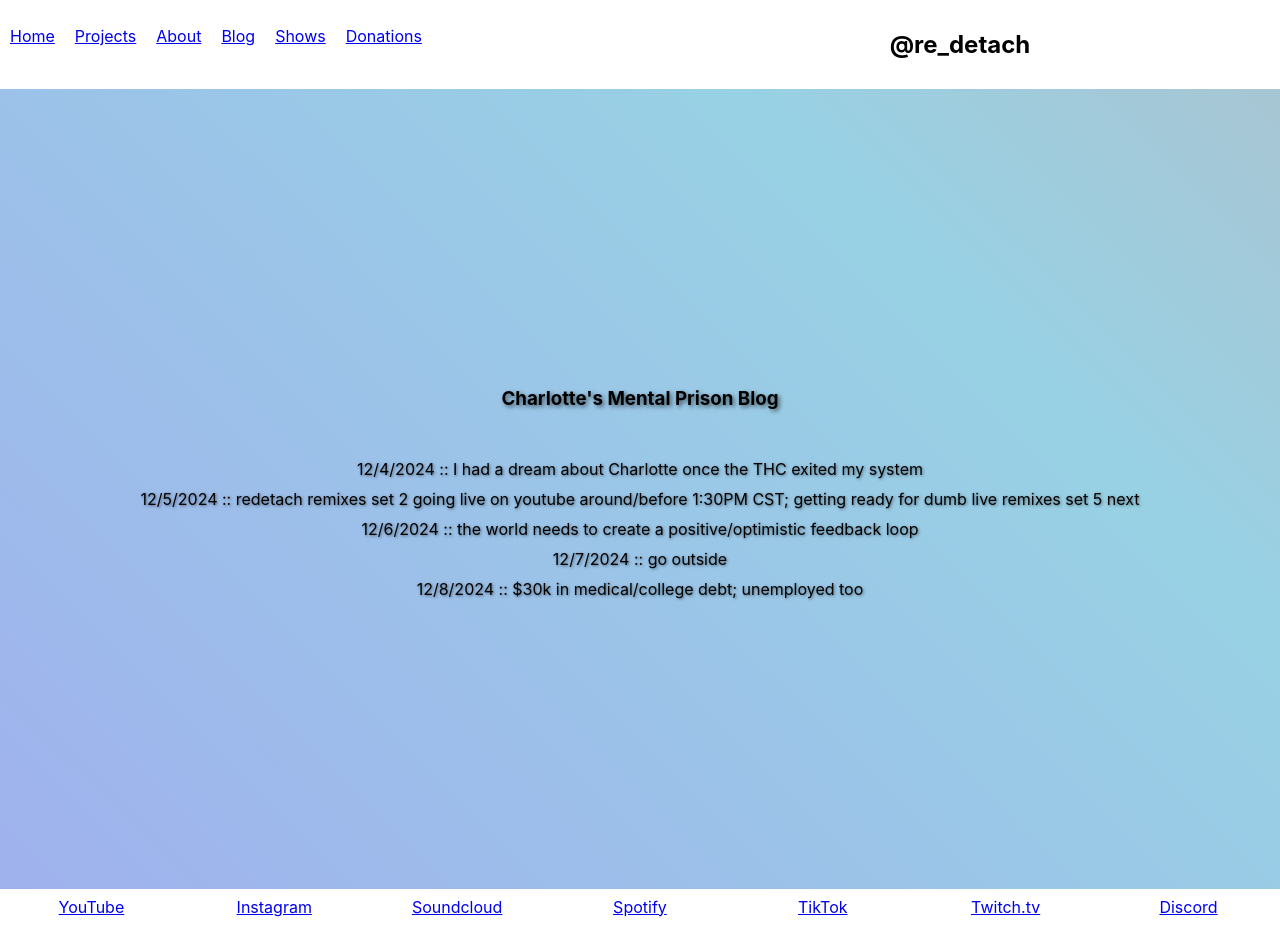
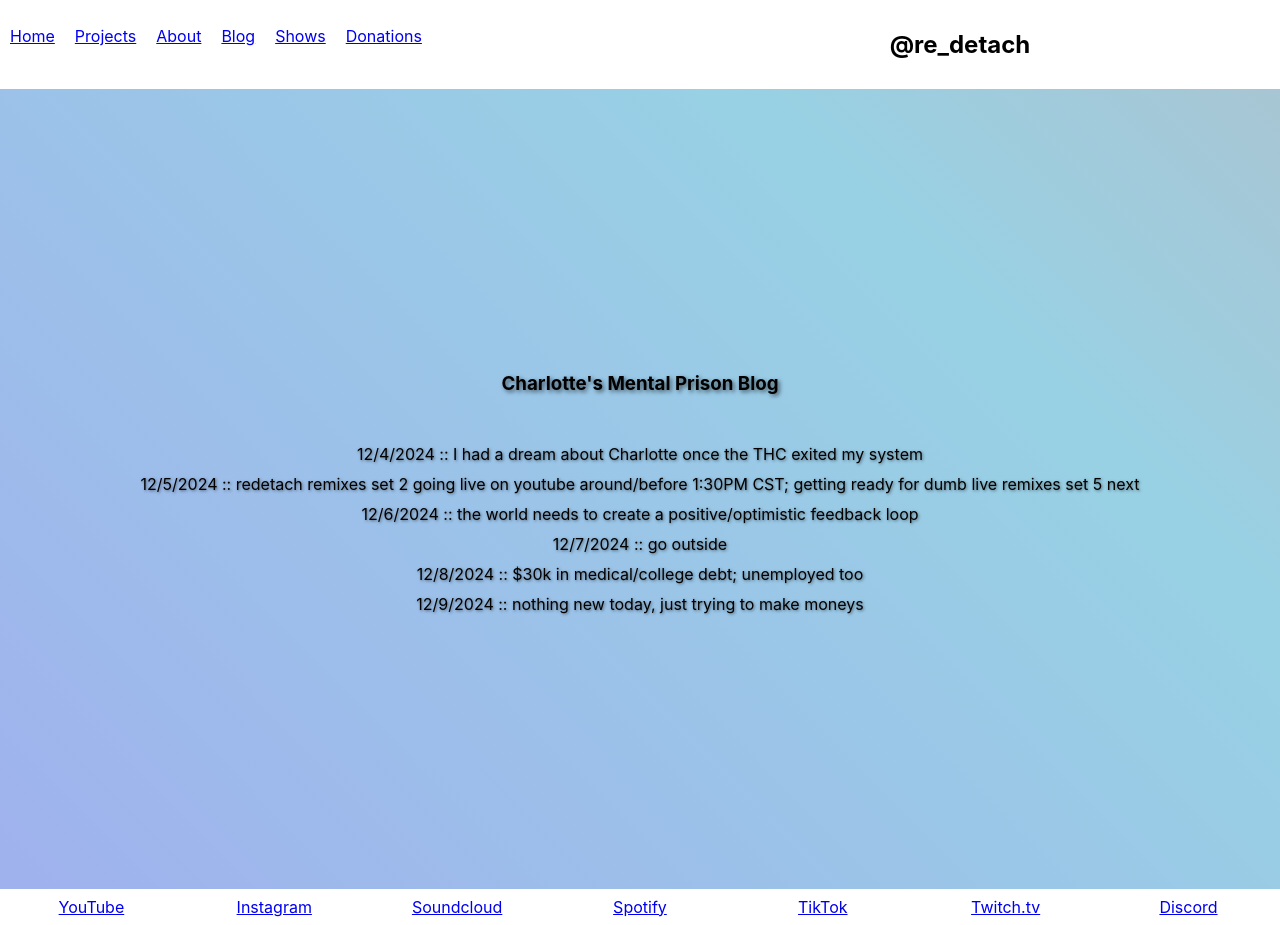
Before and after one commit to rolinmb/redetach-music, a React (Create React App) app: page /blog in a window 1280 px wide. Built offline with nearby package versions, Linux system fonts and the light colour scheme.

Commit message:
blog update

```diff
--- a/src/components/Blog.js
+++ b/src/components/Blog.js
@@ -13,6 +13,7 @@ const Blog = () => {
         <p>12/6/2024 :: the world needs to create a positive/optimistic feedback loop</p>
         <p>12/7/2024 :: go outside</p>
         <p>12/8/2024 :: $30k in medical/college debt; unemployed too</p>
+        <p>12/9/2024 :: nothing new today, just trying to make moneys</p>
       </div>
     </div>
   );
```
